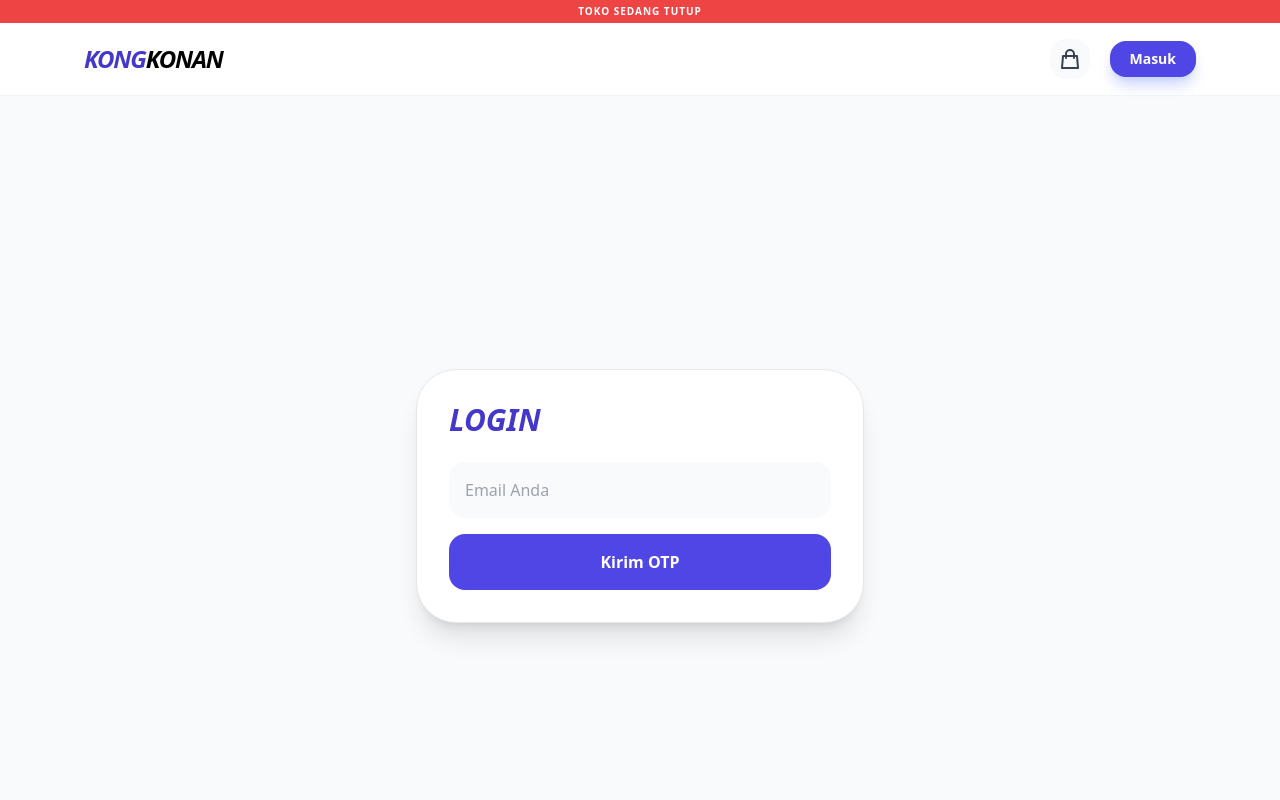
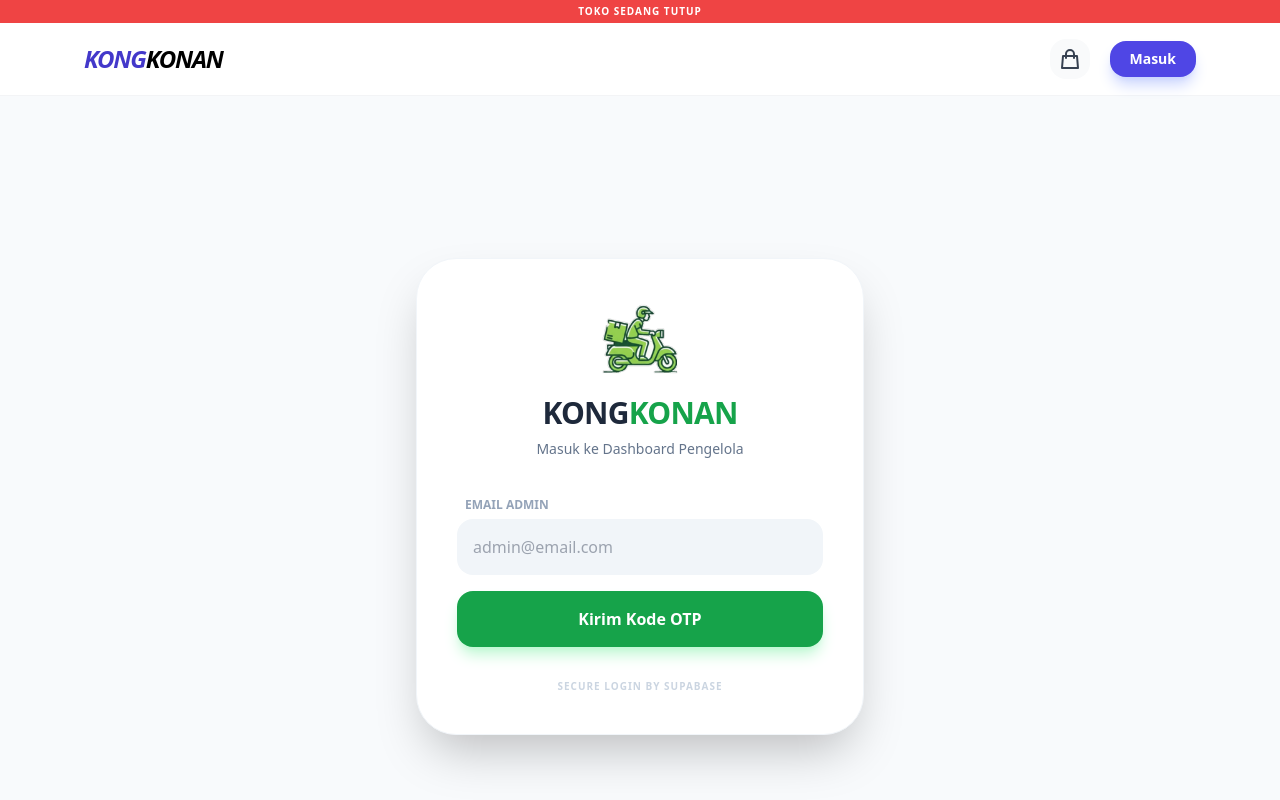
Before and after one commit to sapamaunet-cpu/Next_kongkonan, a Next.js app: page /login in a window 1280 px wide. Shown: the top 800 px of the page. Built offline with nearby package versions, Linux system fonts and the light colour scheme; no server answers; the database is empty.

Commit message:
Update page.tsx

```diff
--- a/src/app/login/page.tsx
+++ b/src/app/login/page.tsx
@@ -1,64 +1,129 @@
 'use client';
+
 import { useState } from 'react';
 import { supabase } from '@/lib/supabase';
+import Image from 'next/image';
 
 export default function LoginPage() {
   const [email, setEmail] = useState('');
   const [otpSent, setOtpSent] = useState(false);
   const [userOtp, setUserOtp] = useState('');
-  const [generatedOtp, setGeneratedOtp] = useState('');
+  const [loading, setLoading] = useState(false);
 
-  const sendOtp = async () => {
-    const code = Math.floor(100000 + Math.random() * 900000).toString();
-    setGeneratedOtp(code);
+  // 1. Fungsi Mengirim OTP (Menggunakan fitur bawaan Supabase)
+  const sendOtp = async (e: React.FormEvent) => {
+    e.preventDefault();
+    setLoading(true);
 
-    const res = await fetch('/api/otp', {
-      method: 'POST',
-      body: JSON.stringify({ email, otp: code }),
+    const { error } = await supabase.auth.signInWithOtp({
+      email: email,
+      options: {
+        emailRedirectTo: window.location.origin, // Otomatis kembali ke domain website Anda
+      }
     });
 
-    if (res.ok) {
+    setLoading(false);
+    if (error) {
+      alert("Gagal kirim OTP: " + error.message);
+    } else {
       setOtpSent(true);
-      alert("Kode OTP terkirim ke email Anda!");
+      alert("Kode OTP telah dikirim ke email Anda!");
     }
   };
 
-  const verifyOtp = async () => {
-    if (userOtp === generatedOtp) {
-      // Login via Magic Link atau Password (Sederhana: Login Manual)
-      const { data, error } = await supabase.auth.signInWithPassword({
+  // 2. Fungsi Verifikasi OTP (Resmi dari Supabase)
+  const verifyOtp = async (e: React.FormEvent) => {
+    e.preventDefault();
+    setLoading(true);
+
+    const { data, error } = await supabase.auth.verifyOtp({
       email: email,
-        password: 'password_default_atau_rahasia' // Sesuaikan dengan alur registrasi Anda
+      token: userOtp,
+      type: 'email',
     });
-      if (!error) window.location.href = '/';
+
+    setLoading(false);
+    if (error) {
+      alert("Verifikasi Gagal: " + error.message);
     } else {
-      alert("OTP Salah!");
+      // BERHASIL! Arahkan langsung ke dashboard Admin
+      window.location.href = '/admin';
     }
   };
 
   return (
-    <div className="min-h-screen flex items-center justify-center p-6 bg-gray-50">
-      <div className="max-w-md w-full bg-white p-8 rounded-[2.5rem] shadow-xl border">
-        <h2 className="text-3xl font-black italic mb-6 text-indigo-700">LOGIN</h2>
+    <div className="min-h-screen flex items-center justify-center p-6 bg-slate-50">
+      <div className="max-w-md w-full bg-white p-10 rounded-[2.5rem] shadow-2xl border border-slate-100">
+        <div className="text-center mb-8">
+          <Image
+            src="/logo.png"
+            alt="Logo"
+            width={80}
+            height={80}
+            className="mx-auto mb-4"
+          />
+          <h2 className="text-3xl font-black text-slate-800 tracking-tight">
+            KONG<span className="text-green-600">KONAN</span>
+          </h2>
+          <p className="text-slate-500 text-sm mt-2">Masuk ke Dashboard Pengelola</p>
+        </div>
+
         {!otpSent ? (
-          <div className="space-y-4">
+          /* FORM KIRIM EMAIL */
+          <form onSubmit={sendOtp} className="space-y-4">
+            <div>
+              <label className="text-xs font-bold text-slate-400 uppercase ml-2">Email Admin</label>
               <input
-              type="email" placeholder="Email Anda"
-              className="w-full p-4 bg-gray-50 rounded-2xl outline-indigo-500"
+                required
+                type="email"
+                placeholder="admin@email.com"
+                className="w-full p-4 mt-1 bg-slate-100 rounded-2xl outline-green-500 text-slate-700 transition-all font-medium"
                 onChange={(e) => setEmail(e.target.value)}
               />
-            <button onClick={sendOtp} className="w-full bg-indigo-600 text-white py-4 rounded-2xl font-bold">Kirim OTP</button>
             </div>
+            <button
+              disabled={loading}
+              type="submit"
+              className="w-full bg-green-600 hover:bg-green-700 text-white py-4 rounded-2xl font-bold shadow-lg shadow-green-200 transition-all disabled:opacity-50"
+            >
+              {loading ? 'Mengirim...' : 'Kirim Kode OTP'}
+            </button>
+          </form>
         ) : (
-          <div className="space-y-4">
+          /* FORM VERIFIKASI OTP */
+          <form onSubmit={verifyOtp} className="space-y-4">
+            <div>
+              <label className="text-xs font-bold text-slate-400 uppercase ml-2 text-center block">Masukkan 6 Digit Kode</label>
               <input
-              type="text" placeholder="Masukkan 6 Digit OTP"
-              className="w-full p-4 bg-gray-50 rounded-2xl text-center text-2xl tracking-widest"
+                required
+                type="text"
+                placeholder="000000"
+                maxLength={6}
+                className="w-full p-4 mt-1 bg-slate-100 rounded-2xl text-center text-3xl tracking-[1rem] outline-green-500 font-black text-slate-800"
                 onChange={(e) => setUserOtp(e.target.value)}
+                autoFocus
               />
-            <button onClick={verifyOtp} className="w-full bg-black text-white py-4 rounded-2xl font-bold">Verifikasi & Masuk</button>
             </div>
+            <button
+              disabled={loading}
+              type="submit"
+              className="w-full bg-slate-900 hover:bg-black text-white py-4 rounded-2xl font-bold shadow-xl transition-all disabled:opacity-50"
+            >
+              {loading ? 'Memverifikasi...' : 'Verifikasi & Masuk'}
+            </button>
+            <button
+              type="button"
+              onClick={() => setOtpSent(false)}
+              className="w-full text-slate-400 text-sm font-medium hover:text-slate-600 transition-colors"
+            >
+              Ganti Email
+            </button>
+          </form>
         )}
+
+        <div className="mt-8 text-center">
+          <p className="text-[10px] text-slate-300 uppercase tracking-widest font-bold">Secure Login by Supabase</p>
+        </div>
       </div>
     </div>
   );
```
Lines whose indentation alone changed are shown as unchanged.
